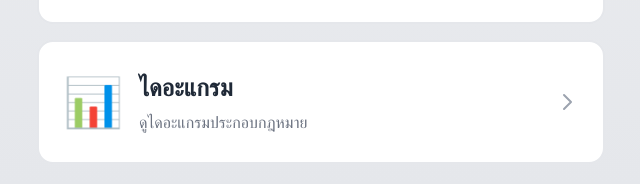
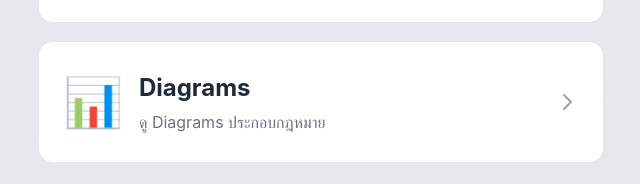
Before and after one commit to WaiRung/thai-law, a Vue app: page /#/ in a window 1280 px wide. Shown: the part 952-1136 px from the top of the page, without its empty margins (319-959 px from the left). Built offline with nearby package versions, Linux system fonts and the light colour scheme; no server answers.

Commit message:
Update diagram labels to use 'Diagrams' in English
Replaced Thai word 'ไดอะแกรม' with 'Diagrams' in both DiagramView and MainMenuView for consistency and improved clarity. Updated related messages and descriptions accordingly.

```diff
--- a/src/views/DiagramView.vue
+++ b/src/views/DiagramView.vue
@@ -2,12 +2,12 @@
     <main class="main-content">
         <div class="diagram-container">
             <div class="header-section">
-                <h2 class="page-title">ไดอะแกรม</h2>
+                <h2 class="page-title">Diagrams</h2>
                 <p class="page-subtitle">Diagrams</p>
             </div>
 
             <div v-if="diagramCategories.length === 0" class="empty-state">
-                <p class="empty-message">ไม่มีไดอะแกรมในขณะนี้</p>
+                <p class="empty-message">ไม่มี Diagrams ในขณะนี้</p>
                 <p class="empty-submessage">No diagrams available at the moment</p>
             </div>
 
@@ -23,7 +23,7 @@
                     </div>
 
                     <div v-if="category.images.length === 0" class="no-images">
-                        <p class="no-images-text">ไม่มีไดอะแกรมในหมวดนี้</p>
+                        <p class="no-images-text">ไม่มีไ Diagrams ในหมวดนี้</p>
                     </div>
 
                     <div v-else class="images-grid">
--- a/src/views/MainMenuView.vue
+++ b/src/views/MainMenuView.vue
@@ -91,8 +91,8 @@
                 <button @click="navigateToDiagrams" class="menu-item">
                     <div class="menu-item-icon">📊</div>
                     <div class="menu-item-content">
-                        <h3 class="menu-item-title">ไดอะแกรม</h3>
-                        <p class="menu-item-description">ดูไดอะแกรมประกอบกฎหมาย</p>
+                        <h3 class="menu-item-title">Diagrams</h3>
+                        <p class="menu-item-description">ดู Diagrams ประกอบกฎหมาย</p>
                     </div>
                     <div class="menu-item-arrow">
                         <svg
```
